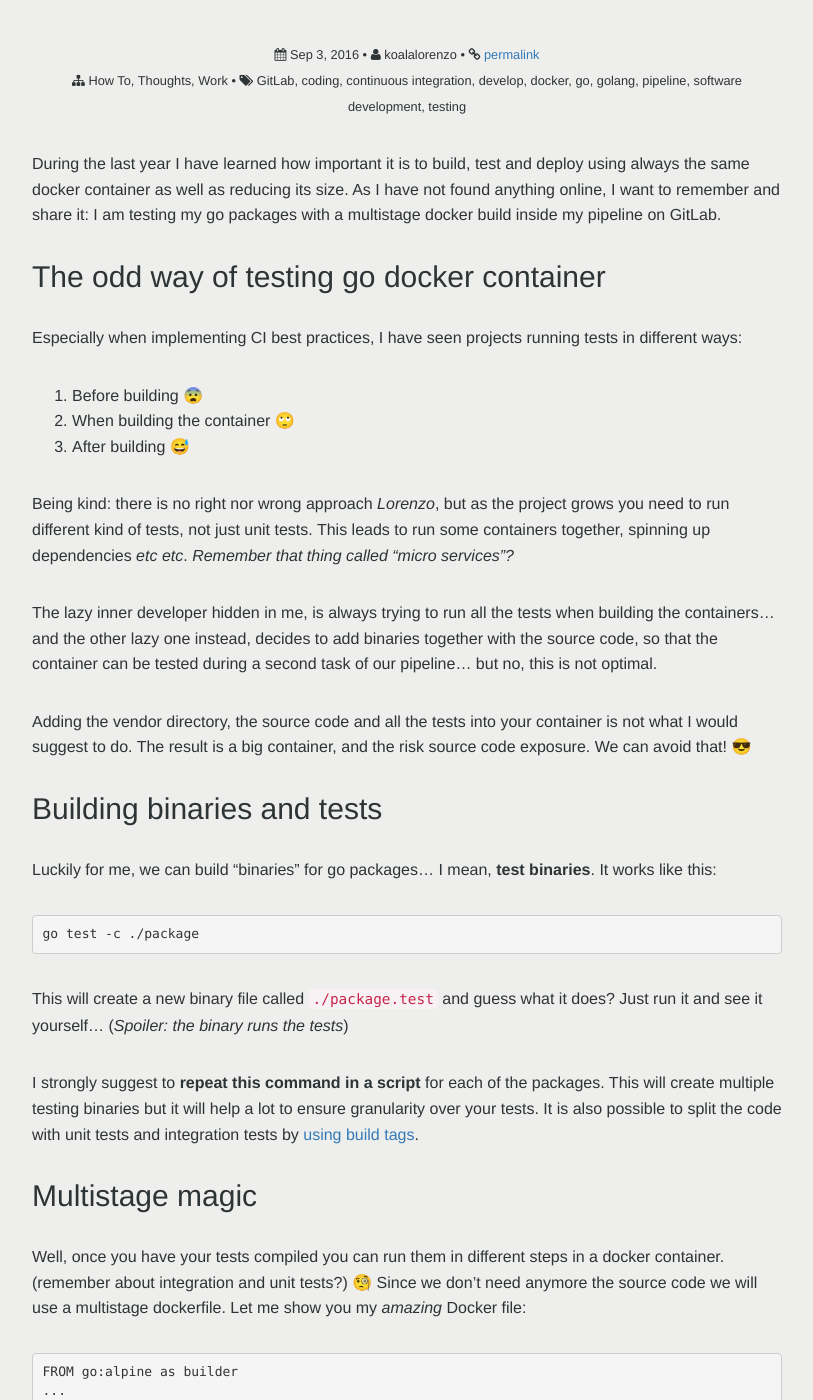
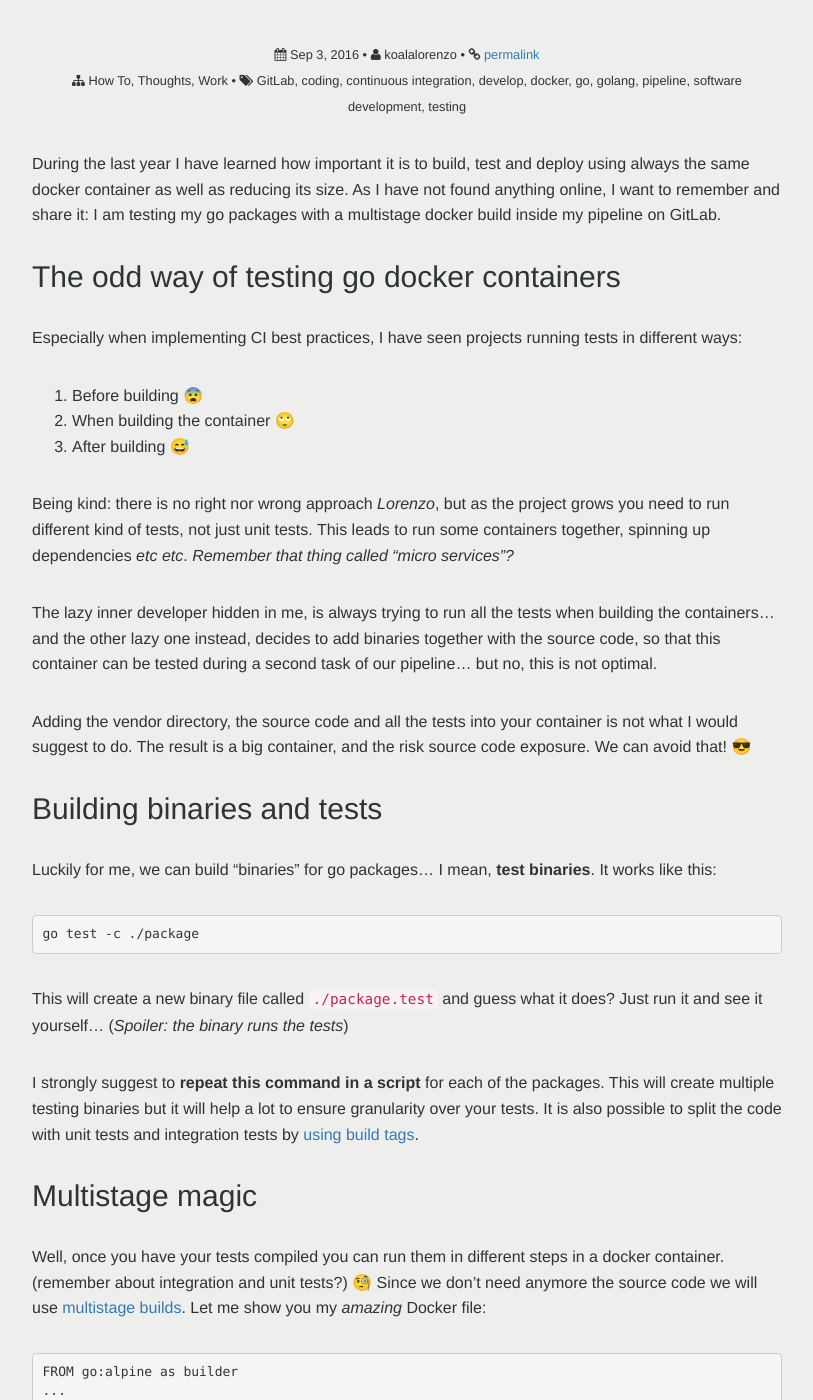
Before and after one commit to koalalorenzo/blog.setale.me, a Jekyll site: the page built from _posts/2018-01-07-Go-Tests-multistage-docker-builds-pipeline.markdown, in a window 1280 px wide and 1400 px high, scrolled down 439 px. Shown: the whole window, without its empty margins (233-1046 px from the left). Built offline with Jekyll 4.4.1, drawn with Linux system fonts in a browser that asks for light colours; comment, search, counter and statistics services are not loaded; some of the changed text lies outside the part shown.

Commit message:
minor changes and links to multistage builds

````diff
--- a/_posts/2018-01-07-Go-Tests-multistage-docker-builds-pipeline.markdown
+++ b/_posts/2018-01-07-Go-Tests-multistage-docker-builds-pipeline.markdown
@@ -26,7 +26,7 @@ As I have not  found anything online, I want to remember and share it: I am
 testing my go packages with a multistage docker build inside my pipeline on
 GitLab.
 
-## The odd way of testing go docker container
+## The odd way of testing go docker containers
 Especially when implementing CI best practices, I have seen projects running
 tests in different ways:
 
@@ -41,7 +41,7 @@ that thing called “micro services”?*
 
 The lazy inner developer hidden in me, is always trying to run all the tests
 when building the containers... and the other lazy one instead, decides to add
-binaries together with the source code, so that the container can be tested
+binaries together with the source code, so that this container can be tested
 during a second task of our pipeline... but no, this is not optimal.
 
 Adding the vendor directory, the source code and all the tests into your
@@ -67,8 +67,8 @@ unit tests and integration tests by [using build tags](https://stackoverflow.com
 ## Multistage magic
 Well,  once you have your tests compiled you can run them in different steps in
 a docker container.  (remember about integration and unit tests?)  🧐  Since we
-don’t need anymore the source code we will use a multistage dockerfile. Let me
-show you my *amazing* Docker file:
+don’t need anymore the source code we will use [multistage builds](https://docs.docker.com/engine/userguide/eng-image/multistage-build/).
+Let me show you my *amazing* Docker file:
 
 ```
 FROM go:alpine as builder
@@ -85,7 +85,7 @@ COPY /out/ /out/ —-from=builder
 CMD [“/out/runme”]
 ```
 
-We are using a multistage dockerfile. It means is that it is building the
+We are using multistage builds. It means is that it is building the
 container in two stages. Briefly this is what is happening:
 
 * Sets  `go:alpine` as `builder` container
````
Also changed, not shown: other parts of _posts/2018-01-07-Go-Tests-multistage-docker-builds-pipeline.markdown (+4 -4 lines).
